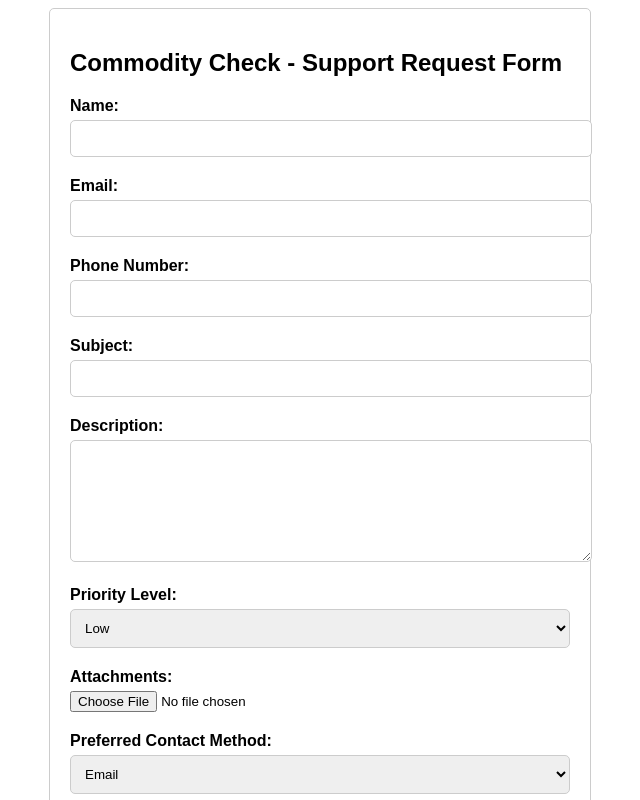
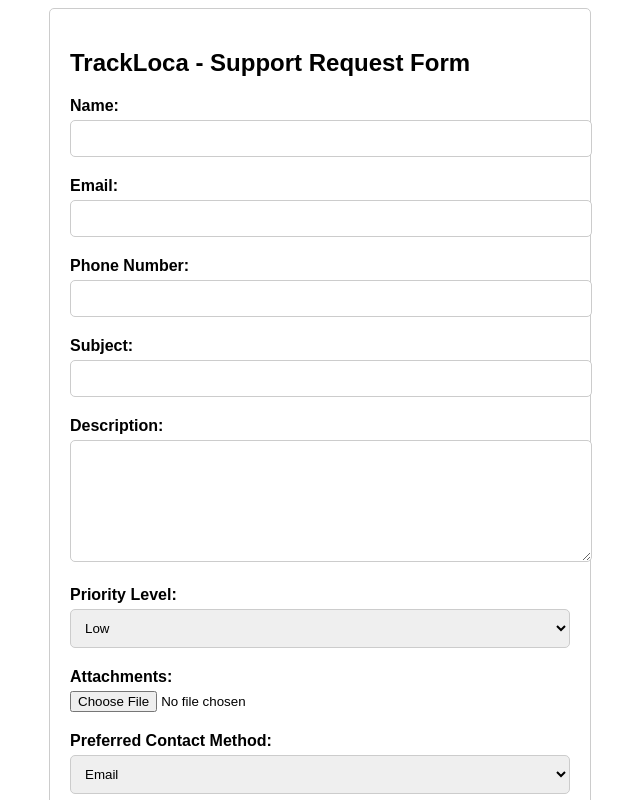
Before and after one commit to gooddev97/trackloca, a plain HTML site: page index.html in a window 1280 px wide. Shown: the top 800 px of the page, without its empty margins (320-960 px from the left). Drawn offline with Linux system fonts and the light colour scheme.

Commit message:
change form

```diff
--- a/index.html
+++ b/index.html
@@ -1,7 +1,7 @@
 <!DOCTYPE html>
 <html>
 <head>
-  <title>Commodity Check - Support Request Form</title>
+  <title>TrackLoca - Support Request Form</title>
   <style>
     body {
       font-family: Arial, sans-serif;
@@ -62,7 +62,7 @@
 </head>
 <body>
 <div class="container">
-  <h2>Commodity Check - Support Request Form</h2>
+  <h2>TrackLoca - Support Request Form</h2>
   <form>
     <div class="form-group">
       <label for="name">Name:</label>
```
